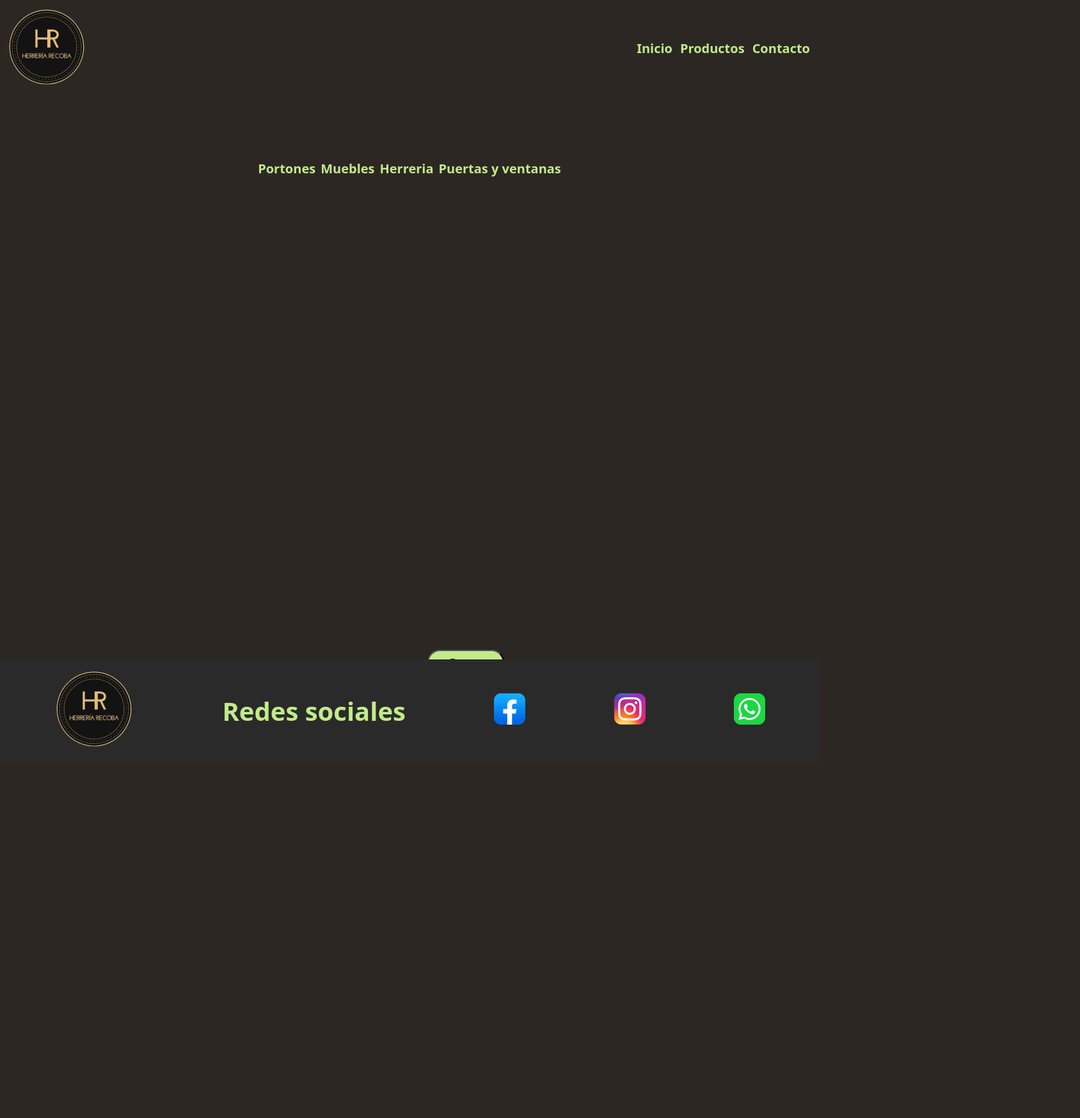
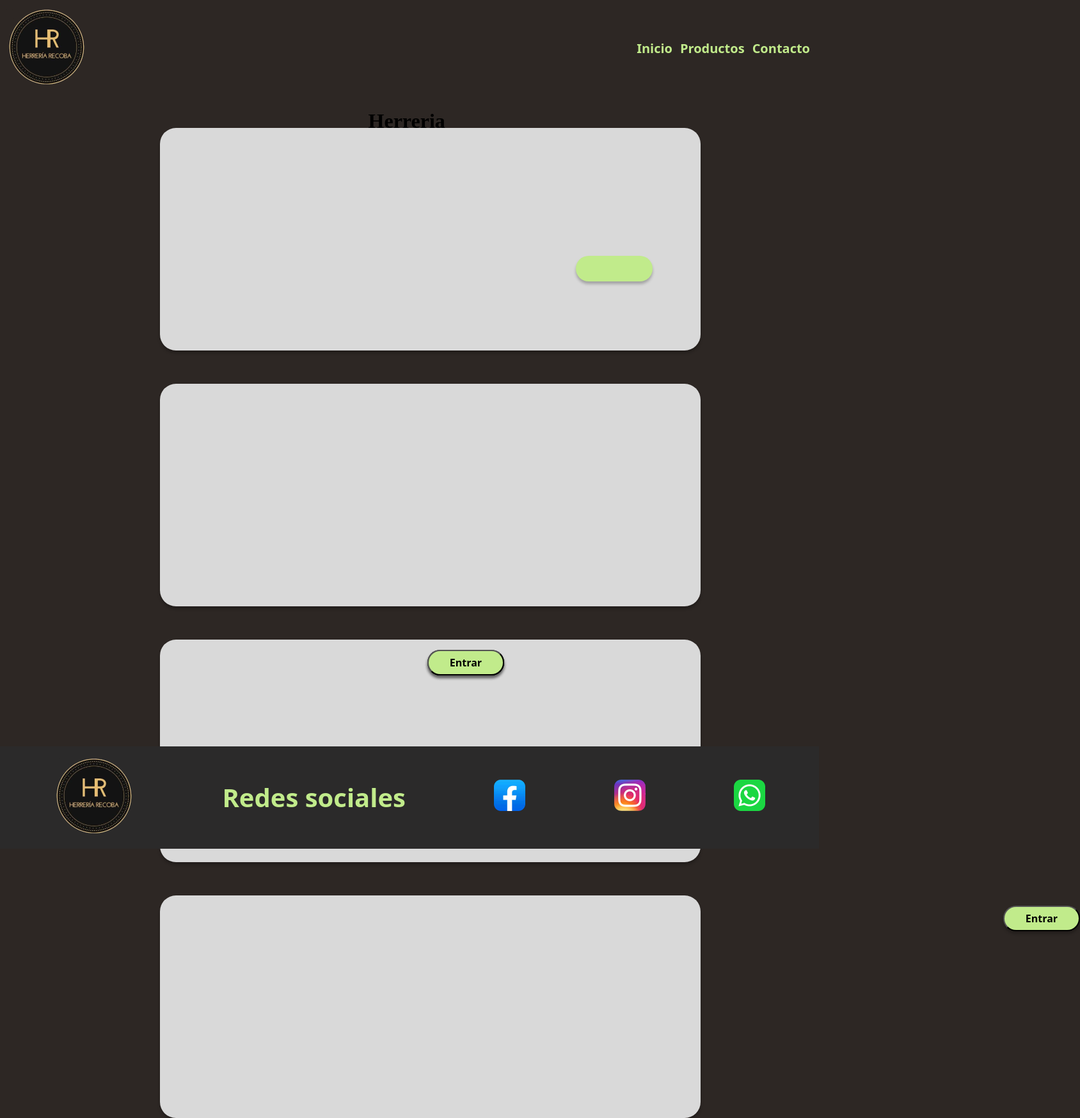
Before and after one commit to fabricionirvana/herreriarecoba, a plain HTML site: page pages/productos.html in a window 1280 px wide. Shown: the whole page at 64% size, 1688 px wide, since content can reach past the window. Before the commit the page ends 1191 px from the top, so only its background shows below. Drawn offline with Linux system fonts and the light colour scheme.

Commit message:
cambios en productos

```diff
--- a/css/estilo.css
+++ b/css/estilo.css
@@ -199,13 +199,66 @@ top: 768px;
         top: 423px; color: #C1EB8B; font-family: system-ui, -apple-system, BlinkMacSystemFont, 'Segoe UI', Roboto, Oxygen, Ubuntu, Cantarell, 'Open Sans', 'Helvetica Neue', sans-serif;}
 
     .mainproducto {
-        display: flex;
+        display: grid;
         justify-content: center;
         align-items: center;
     }
     .mainproducto a {
         justify-content: space-between;
         padding-top: 100px;
+    }
+
+    .container1 {
+        position: absolute;
+width: 845px;
+height: 348px;
+left: 250px;
+top: 200px;
+background-color: #d9d9d9;
+box-shadow: 0px 4px 4px rgba(0, 0, 0, 0.25);
+border-radius: 25px;
+    }
+    .container2 {position: absolute;
+        width: 845px;
+height: 348px;
+left: 250px;
+top: 600px;
+background-color: #d9d9d9;
+box-shadow: 0px 4px 4px rgba(0, 0, 0, 0.25);
+border-radius: 25px;
+    }
+    .container3 {
+        position: absolute;
+        width: 845px;
+height: 348px;
+left: 250px;
+top: 1000px;
+background-color: #d9d9d9;
+box-shadow: 0px 4px 4px rgba(0, 0, 0, 0.25);
+border-radius: 25px;
+    }
+    .container4 {
+        position: absolute;
+                width: 845px;
+height: 348px;
+left: 250px;
+top: 1400px;
+background-color: #d9d9d9;
+box-shadow: 0px 4px 4px rgba(0, 0, 0, 0.25);
+border-radius: 25px;
+
+
+    }
+    .cardbut2 {
+        position: absolute;
+width: 120px;
+height: 40px;
+left: 900px;
+top: 400px;
+
+background: #C1EB8B;
+box-shadow: 0px 4px 4px rgba(0, 0, 0, 0.25);
+border-radius: 20px;
     }
 
 }
@@ -327,6 +380,10 @@ top: 155px;}
         grid-template-columns: 100%;
         grid-template-rows: auto auto auto  }
 
+a {flex-direction: row; position: relative; text-decoration: none; color: #C1EB8B; font-size: 18px; font-weight: bold; font-family: system-ui, -apple-system, BlinkMacSystemFont, 'Segoe UI', Roboto, Oxygen, Ubuntu, Cantarell, 'Open Sans', 'Helvetica Neue', sans-serif; font-style: normal;
+    padding: 4px 4px 4px; left: 75px;}
+
+
         .Nombre {position: absolute;
             width: 236px;
             height: 28px;
@@ -407,11 +464,38 @@ top: 155px;}
             }
 
 
-
-
+            .logocontacto {display: flex;
+                position: absolute;
+            width: 56px;
+            height: 53px;
+            left: 75px;
+            top: 6px;
+            }
 
 
 
 
 
 }
+
+@media (max-width: 768px) {
+    .gridproducto{
+        display: grid;
+        grid-template-areas:
+        "headercontacto"
+        "maincontacto"
+        "footercontacto";
+        grid-template-columns: 100%;
+        grid-template-rows: auto auto auto  }
+
+}
+
+.logoproducto {display: flex;
+    position: absolute;
+width: 56px;
+height: 53px;
+left: 75px;
+top: 6px;
+
+
+}
--- a/pages/productos.html
+++ b/pages/productos.html
@@ -10,7 +10,7 @@
 <body>
     <div class="gridproducto">
     <header class="headercontacto">
-        <div class="logocontacto">
+        <div class="logoproductos">
             <img src="../img/logo.png" alt="logo">
 
         </div>
@@ -21,22 +21,33 @@
         </nav>
        </header>
        <main class="mainproducto">
-        <a href="../pages/portones.html">Portones</a>
-        <a href="../pages/muebles.html">Muebles</a>
-        <a href="../pages/herreria.html">Herreria</a>
-        <a href="../pages/puertasyventanas.html">Puertas y ventanas</a>
-        <div class="cardbut">
+        <div class="container1"></div>
+         <h1 class="textproduct">Herreria</h1>
+         <div class="container2"></div>
+         <h2>Muebles</h2>
+         <div class="container3"></div>
+         <h3>Portones</h3>
+         <div class="container4"></div>
+         <h4>Puertas y ventanas</h4>
+         <div class="cardbut2">
             <input type="submit" value="Entrar">
-        </div>
-        <div class="cardbut">
+
+         </div>
+         <div class="cardbut3">
             <input type="submit" value="Entrar">
-        </div>
-        <div class="cardbut">
+
+         </div>
+         <div class="cardbut4">
             <input type="submit" value="Entrar">
-        </div>
-        <div class="cardbut">
+
+         </div>
+         <div class="cardbut5">
             <input type="submit" value="Entrar">
-        </div>
+
+
+
+         </div>
+
        </main>
 
        <footer class="footercontacto">
```
